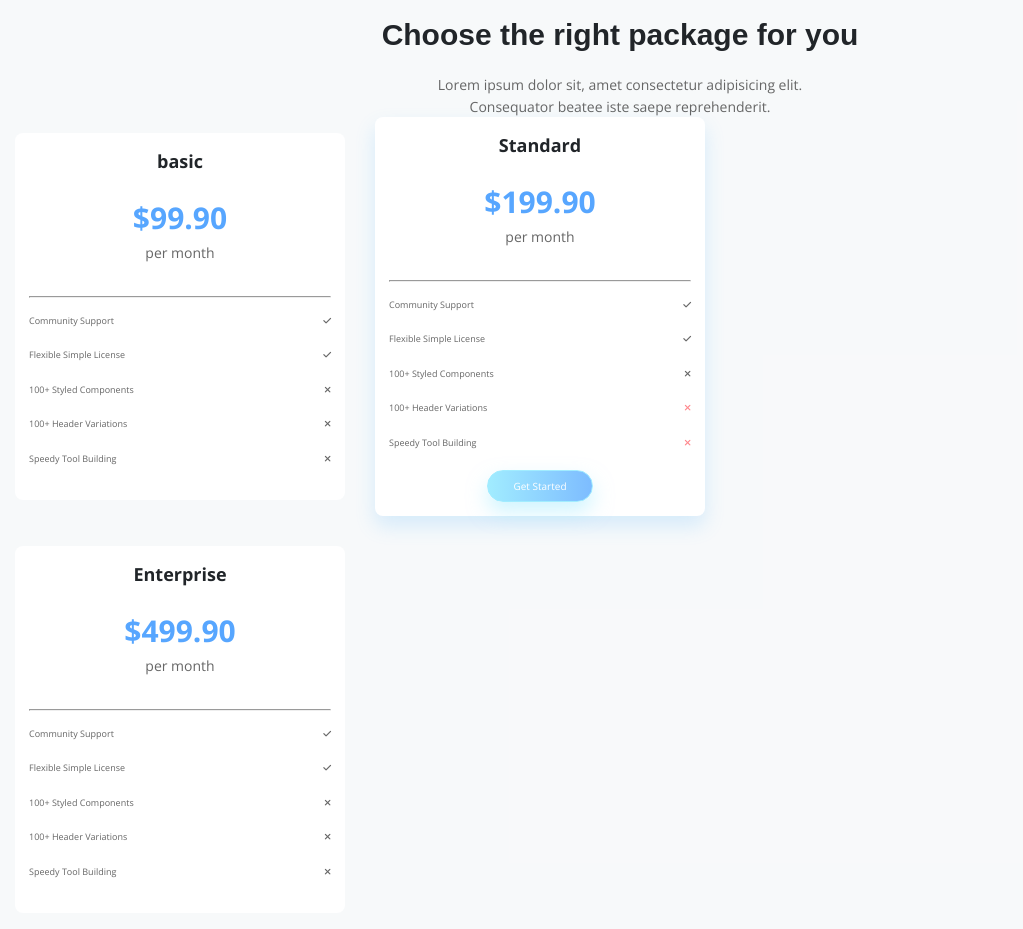
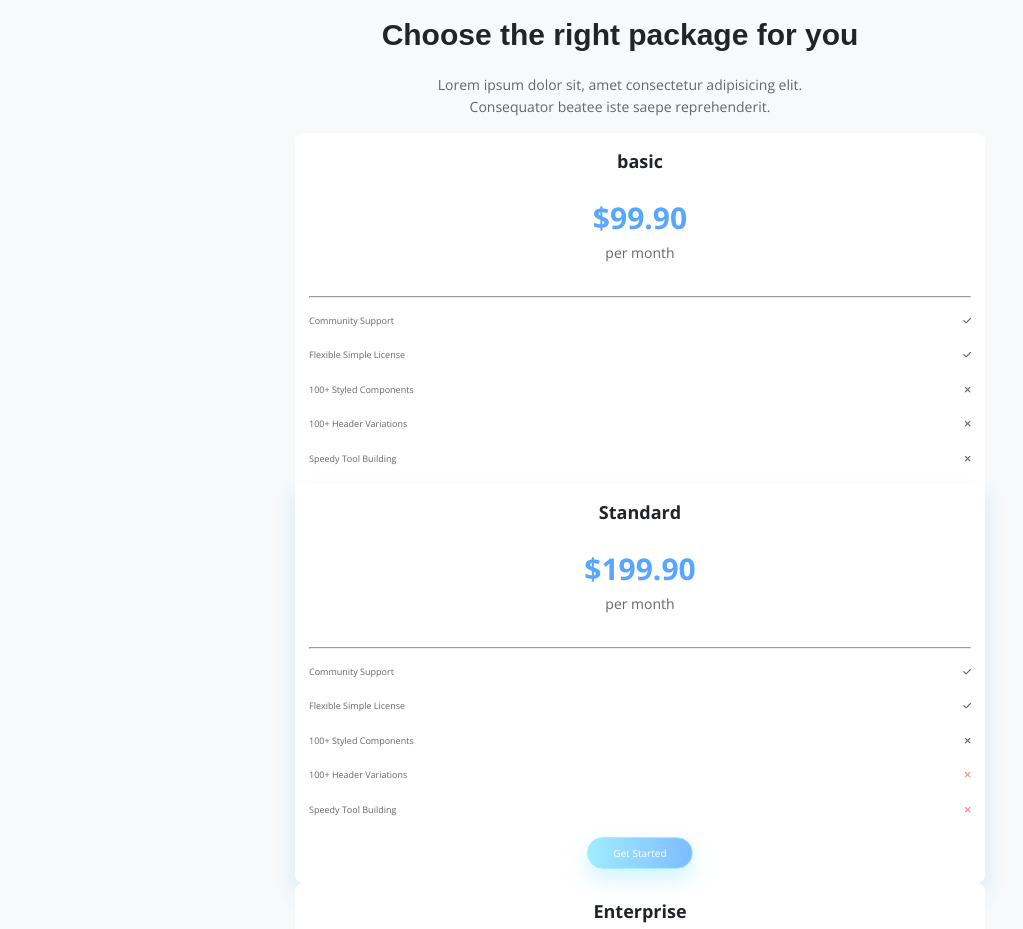
Before and after one commit to 2edwinq/template-test, a plain HTML site: page CodeRad/index.html in a window 1280 px wide. Shown: the part 2440-3369 px from the top of the page, without its empty margins (0-1023 px from the left). Drawn offline with nearby package versions, Linux system fonts and the light colour scheme.

Commit message:
Finished CodeRAD app

```diff
--- a/CodeRad/CSS/default.css
+++ b/CodeRad/CSS/default.css
@@ -116,7 +116,7 @@ img {
   }
 }
 
-@media (media-width: 992px) {
+@media (min-width: 992px) {
   footer .container {
     max-width: 960px
   }
--- a/CodeRad/CSS/styles.css
+++ b/CodeRad/CSS/styles.css
@@ -224,7 +224,7 @@ h2 p {
   margin-bottom: 0;
 }
 
-.pricing-table .container {
+.pricing-table {
   display: grid;
   grid-template-columns: repeat(auto-fit, minmax(225px, 1fr));
   gap: var(--size-30);
@@ -236,11 +236,6 @@ h2 p {
   background-color: var(--white);
   border-radius: 8px;
   padding: var(--size-14);
-}
-
-.price-card .checked {
-  ;
-  /* color: var(--success); */
 }
 
 .price-card .times {
```
